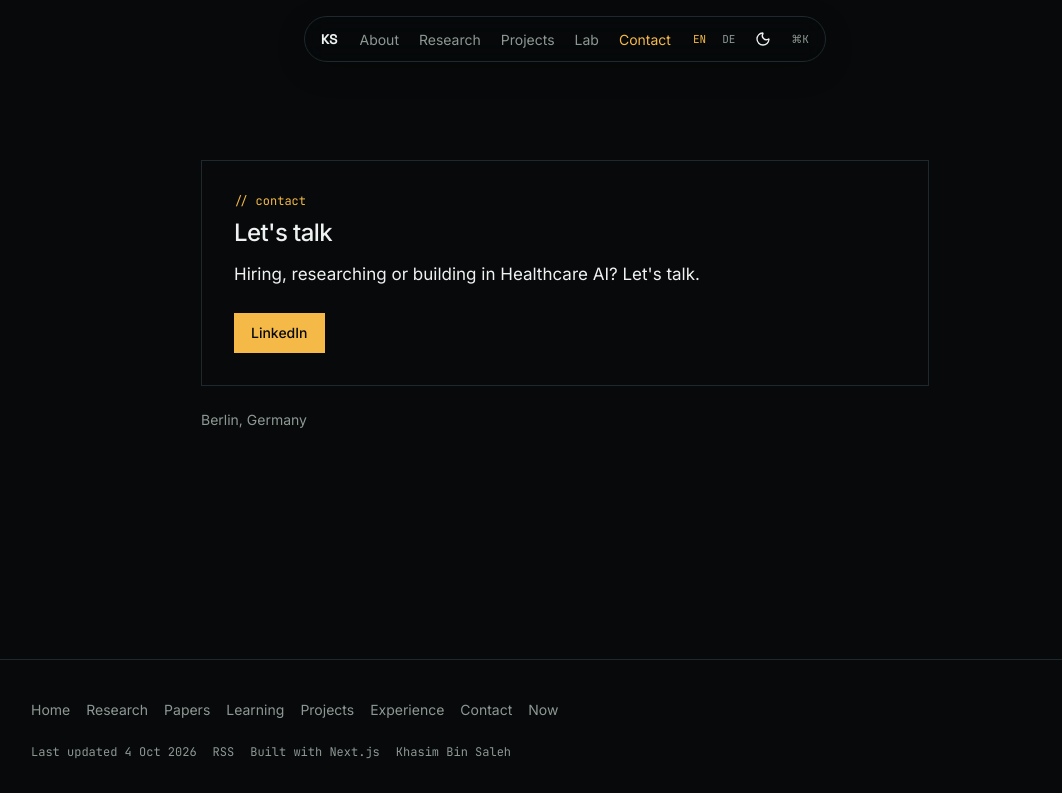
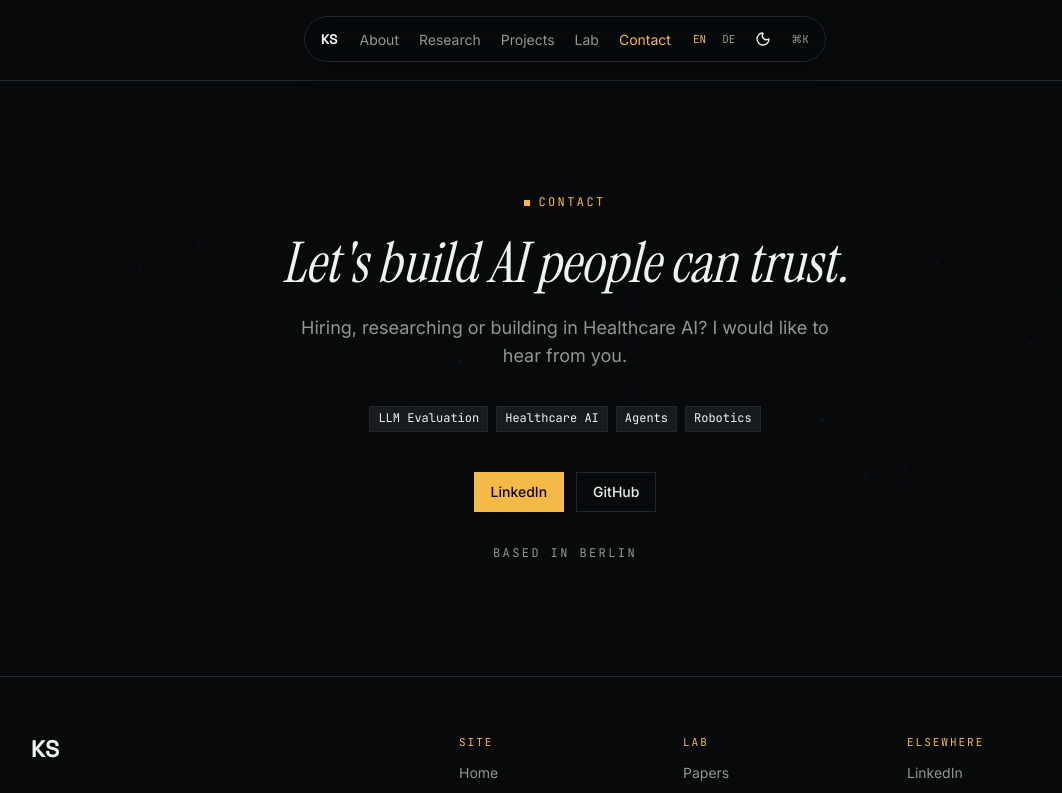
Before and after one commit to khasim8055/kp, a Next.js app: page /en/contact in a window 1280 px wide. Shown: the top 793 px of the page, without its empty margins (75-1137 px from the left). Built offline with nearby package versions, Linux system fonts and the light colour scheme.

Commit message:
Cinematic v1: contact
Co-authored-by: Cursor <cursoragent@cursor.com>

```diff
--- a/app/[locale]/contact/page.tsx
+++ b/app/[locale]/contact/page.tsx
@@ -12,12 +12,5 @@ export async function generateMetadata({ params }: Props) {
 
 export default async function ContactPage({ params }: Props) {
   await resolveLocale(params);
-  const t = await getTranslations("Contact");
-
-  return (
-    <div className="mx-auto max-w-[760px] px-4 py-16 md:py-20">
-      <ContactCta heading="h1" />
-      <p className="mt-6 text-sm text-muted">{t("location")}</p>
-    </div>
-  );
+  return <ContactCta heading="h1" />;
 }
--- a/components/layout/site-footer.tsx
+++ b/components/layout/site-footer.tsx
@@ -1,7 +1,20 @@
 import { getLocale, getTranslations } from "next-intl/server";
 import { Link } from "@/i18n/navigation";
-import { navItems } from "@/lib/nav";
 import { profile } from "@/data/profile";
+
+const siteLinks = [
+  { href: "/", key: "home" },
+  { href: "/research", key: "research" },
+  { href: "/projects", key: "projects" },
+  { href: "/experience", key: "experience" },
+  { href: "/contact", key: "contact" },
+] as const;
+
+const labLinks = [
+  { href: "/papers", key: "papers" },
+  { href: "/learning", key: "learning" },
+  { href: "/now", key: "now" },
+] as const;
 
 export async function SiteFooter() {
   const t = await getTranslations("Footer");
@@ -15,32 +28,81 @@ export async function SiteFooter() {
 
   return (
     <footer className="border-t border-border">
-      <div className="mx-auto flex max-w-[1100px] flex-col gap-6 px-4 py-10">
-        <nav aria-label={t("nav")}>
-          <ul className="flex flex-wrap gap-x-4 gap-y-2 text-sm text-muted">
-            {navItems.map((item) => (
+      <div className="mx-auto max-w-[1100px] px-4 py-12 md:py-14">
+        <div className="flex flex-col gap-10 md:flex-row md:justify-between">
+          <Link
+            href="/"
+            className="font-display self-start text-2xl font-bold tracking-tight"
+            aria-label={nav("home")}
+          >
+            KS
+          </Link>
+          <nav aria-label={t("nav")} className="grid flex-1 grid-cols-2 gap-8 sm:grid-cols-3 md:max-w-[640px]">
+            <FooterColumn title={t("site")}>
+              {siteLinks.map((item) => (
                 <li key={item.href}>
                   <Link href={item.href} className="hover:text-foreground">
                     {nav(item.key)}
                   </Link>
                 </li>
               ))}
-            <li>
-              <Link href="/now" className="hover:text-foreground">
-                {nav("now")}
+            </FooterColumn>
+            <FooterColumn title={t("lab")}>
+              {labLinks.map((item) => (
+                <li key={item.href}>
+                  <Link href={item.href} className="hover:text-foreground">
+                    {nav(item.key)}
                   </Link>
                 </li>
-          </ul>
+              ))}
+            </FooterColumn>
+            <FooterColumn title={t("elsewhere")}>
+              <li>
+                <a
+                  href={profile.linkedin}
+                  target="_blank"
+                  rel="noopener noreferrer"
+                  className="hover:text-foreground"
+                >
+                  {t("linkedin")}
+                </a>
+              </li>
+              <li>
+                <a
+                  href={profile.github}
+                  target="_blank"
+                  rel="noopener noreferrer"
+                  className="hover:text-foreground"
+                >
+                  {t("github")}
+                </a>
+              </li>
+            </FooterColumn>
           </nav>
-        <div className="flex flex-wrap items-center gap-x-4 gap-y-2 font-mono text-xs text-muted">
+        </div>
+        <div className="mt-12 flex flex-wrap items-center gap-x-5 gap-y-2 border-t border-border pt-6 font-mono text-[12px] uppercase tracking-[0.14em] text-muted">
           <p>{t("updated", { date: updated })}</p>
           <a href="/rss.xml" className="hover:text-foreground">
             {t("rss")}
           </a>
           <p>{t("built")}</p>
-          <p>{profile.name}</p>
         </div>
       </div>
     </footer>
   );
 }
+
+function FooterColumn({
+  title,
+  children,
+}: {
+  title: string;
+  children: React.ReactNode;
+}) {
+  return (
+    <div>
+      <p className="font-mono text-[11px] uppercase tracking-[0.18em] text-signal-ink">{title}</p>
+      <ul className="mt-3 space-y-2 text-sm text-muted">{children}</ul>
+    </div>
+  );
+}
--- a/components/sections/contact-cta.tsx
+++ b/components/sections/contact-cta.tsx
@@ -1,6 +1,11 @@
 import { getTranslations } from "next-intl/server";
+import { NeuralSlot } from "@/components/sections/hero-canvas";
 import { Button } from "@/components/ui/button";
+import { Eyebrow } from "@/components/ui/eyebrow";
+import { Tag } from "@/components/ui/tag";
 import { profile } from "@/data/profile";
+
+const interestKeys = ["llmEval", "healthcare", "agents", "robotics"] as const;
 
 export async function ContactCta({
   heading = "h2",
@@ -11,22 +16,54 @@ export async function ContactCta({
   const Heading = heading;
 
   return (
-    <div className="border border-border p-6 md:p-8">
-      <p className="font-mono text-xs text-accent">{t("eyebrow")}</p>
+    <section
+      id="contact"
+      className="relative overflow-hidden border-t border-border"
+      aria-labelledby="contact-title"
+    >
+      <div className="pointer-events-none absolute inset-0 opacity-55" aria-hidden="true">
+        <NeuralSlot density={0.42} />
+      </div>
+      <div
+        aria-hidden="true"
+        className="pointer-events-none absolute inset-0"
+        style={{
+          background:
+            "radial-gradient(ellipse at center, transparent 20%, var(--bg) 82%), linear-gradient(to bottom, color-mix(in srgb, var(--bg) 55%, transparent) 0%, transparent 35%, color-mix(in srgb, var(--bg) 70%, transparent) 100%)",
+        }}
+      />
+      <div className="relative z-10 mx-auto flex max-w-[920px] flex-col items-center px-4 py-20 text-center md:py-28">
+        <Eyebrow>{t("eyebrow")}</Eyebrow>
         <Heading
           id="contact-title"
-        className="mt-2 text-2xl font-medium tracking-tight"
+          className="mt-5 font-serif text-[40px] italic leading-[1.1] text-balance md:text-[56px]"
         >
           {t("title")}
         </Heading>
-      <p className="mt-3 max-w-[640px] leading-relaxed">{t("cta")}</p>
-      <div className="mt-6 flex flex-wrap gap-3">
+        <p className="mt-5 max-w-[560px] text-muted md:text-lg">{t("line")}</p>
+        <ul className="mt-8 flex flex-wrap justify-center gap-2">
+          {interestKeys.map((key) => (
+            <li key={key}>
+              <Tag>{t(`interests.${key}`)}</Tag>
+            </li>
+          ))}
+        </ul>
+        <div className="mt-10 flex flex-wrap justify-center gap-3">
           <Button asChild>
             <a href={profile.linkedin} target="_blank" rel="noopener noreferrer">
               {t("linkedin")}
             </a>
           </Button>
+          <Button asChild variant="outline">
+            <a href={profile.github} target="_blank" rel="noopener noreferrer">
+              {t("github")}
+            </a>
+          </Button>
         </div>
+        <p className="mt-8 font-mono text-[12px] uppercase tracking-[0.2em] text-muted">
+          {t("based")}
+        </p>
       </div>
+    </section>
   );
 }
--- a/components/sections/hero-canvas.tsx
+++ b/components/sections/hero-canvas.tsx
@@ -12,8 +12,8 @@ const ParticlePortrait = dynamic(
   { ssr: false },
 );
 
-export function NeuralSlot() {
-  return <NeuralField />;
+export function NeuralSlot({ density = 1 }: { density?: number }) {
+  return <NeuralField density={density} />;
 }
 
 export function PortraitSlot() {
--- a/components/sections/home-page.tsx
+++ b/components/sections/home-page.tsx
@@ -38,17 +38,9 @@ export function HomePage() {
           <Skills />
         </FadeIn>
       </Section>
-      <section
-        id="contact"
-        className="border-t border-border"
-        aria-labelledby="contact-title"
-      >
-        <div className="mx-auto max-w-[1100px] px-4 py-14 md:py-20">
-          <FadeIn>
-            <ContactCta />
-          </FadeIn>
-        </div>
-      </section>
+      <FadeIn>
+        <ContactCta />
+      </FadeIn>
     </>
   );
 }
--- a/components/sections/neural-field.tsx
+++ b/components/sections/neural-field.tsx
@@ -13,7 +13,7 @@ function makeNodes(width: number, height: number, count: number): Node[] {
   });
 }
 
-export function NeuralField() {
+export function NeuralField({ density = 1 }: { density?: number }) {
   const ref = useRef<HTMLCanvasElement>(null);
 
   useEffect(() => {
@@ -26,6 +26,7 @@ export function NeuralField() {
     const fine = window.matchMedia("(pointer: fine)").matches;
     let nodes: Node[] = [];
     let builtWidth = 0;
+    let builtCount = 0;
     let frame = 0;
     let last = 0;
     let visible = true;
@@ -34,6 +35,7 @@ export function NeuralField() {
     let path: number[] = [];
     let progress = 0;
     const mouse = { x: -9999, y: -9999, on: false };
+    const alpha = Math.min(1, Math.max(0.25, density));
 
     const colors = () => {
       const style = getComputedStyle(canvas);
@@ -44,10 +46,16 @@ export function NeuralField() {
     };
 
     const ensure = (width: number, height: number) => {
-      const count = width < 768 ? 30 : 70;
-      if (!nodes.length || nodes.length !== count || Math.abs(width - builtWidth) > 80) {
+      const count = Math.max(8, Math.round((width < 768 ? 30 : 70) * density));
+      if (
+        !nodes.length ||
+        nodes.length !== count ||
+        builtCount !== count ||
+        Math.abs(width - builtWidth) > 80
+      ) {
         nodes = makeNodes(width, height, count);
         builtWidth = width;
+        builtCount = count;
         path = [];
       }
     };
@@ -97,7 +105,7 @@ export function NeuralField() {
 
       ctx.clearRect(0, 0, width, height);
       ctx.lineWidth = 1;
-      ctx.strokeStyle = rgba(pulse, 0.16);
+      ctx.strokeStyle = rgba(pulse, 0.16 * alpha);
       for (let i = 0; i < nodes.length; i += 1) {
         for (let j = i + 1; j < nodes.length; j += 1) {
           const a = nodes[i];
@@ -110,7 +118,7 @@ export function NeuralField() {
           ctx.stroke();
         }
       }
-      ctx.fillStyle = rgba(pulse, 0.55);
+      ctx.fillStyle = rgba(pulse, 0.55 * alpha);
       for (const node of nodes) {
         ctx.beginPath();
         ctx.arc(node.x, node.y, 1.4, 0, Math.PI * 2);
@@ -178,7 +186,7 @@ export function NeuralField() {
       if (fine) window.removeEventListener("mousemove", onMove);
       ro.disconnect();
     };
-  }, []);
+  }, [density]);
 
   return (
     <canvas ref={ref} className="pointer-events-none absolute inset-0 h-full w-full" aria-hidden="true" />
--- a/messages/de.json
+++ b/messages/de.json
@@ -284,17 +284,29 @@
     "languages": "Sprachen"
   },
   "Contact": {
-    "eyebrow": "// kontakt",
-    "title": "Lass uns sprechen",
-    "cta": "Du stellst ein, forschst oder baust im Bereich Healthcare AI? Lass uns sprechen.",
+    "eyebrow": "KONTAKT",
+    "title": "Lass uns KI bauen, der man vertrauen kann.",
+    "line": "Du stellst ein, forschst oder baust im Bereich Healthcare AI? Ich würde gern von dir hören.",
     "linkedin": "LinkedIn",
-    "location": "Berlin, Deutschland"
+    "github": "GitHub",
+    "based": "Mit Sitz in Berlin",
+    "interests": {
+      "llmEval": "LLM Evaluation",
+      "healthcare": "Healthcare AI",
+      "agents": "Agenten",
+      "robotics": "Robotik"
+    }
   },
   "Footer": {
     "updated": "Zuletzt aktualisiert {date}",
     "nav": "Fußzeile",
     "rss": "RSS",
-    "built": "Gebaut mit Next.js"
+    "built": "Entworfen und gebaut von Khasim",
+    "site": "Seite",
+    "lab": "Labor",
+    "elsewhere": "Anderswo",
+    "linkedin": "LinkedIn",
+    "github": "GitHub"
   },
   "Now": {
     "title": "Jetzt",
--- a/messages/en.json
+++ b/messages/en.json
@@ -284,17 +284,29 @@
     "languages": "Languages"
   },
   "Contact": {
-    "eyebrow": "// contact",
-    "title": "Let's talk",
-    "cta": "Hiring, researching or building in Healthcare AI? Let's talk.",
+    "eyebrow": "CONTACT",
+    "title": "Let's build AI people can trust.",
+    "line": "Hiring, researching or building in Healthcare AI? I would like to hear from you.",
     "linkedin": "LinkedIn",
-    "location": "Berlin, Germany"
+    "github": "GitHub",
+    "based": "Based in Berlin",
+    "interests": {
+      "llmEval": "LLM Evaluation",
+      "healthcare": "Healthcare AI",
+      "agents": "Agents",
+      "robotics": "Robotics"
+    }
   },
   "Footer": {
     "updated": "Last updated {date}",
     "nav": "Footer",
     "rss": "RSS",
-    "built": "Built with Next.js"
+    "built": "Designed and built by Khasim",
+    "site": "Site",
+    "lab": "Lab",
+    "elsewhere": "Elsewhere",
+    "linkedin": "LinkedIn",
+    "github": "GitHub"
   },
   "Now": {
     "title": "Now",
```
Lines whose indentation alone changed are shown as unchanged.
